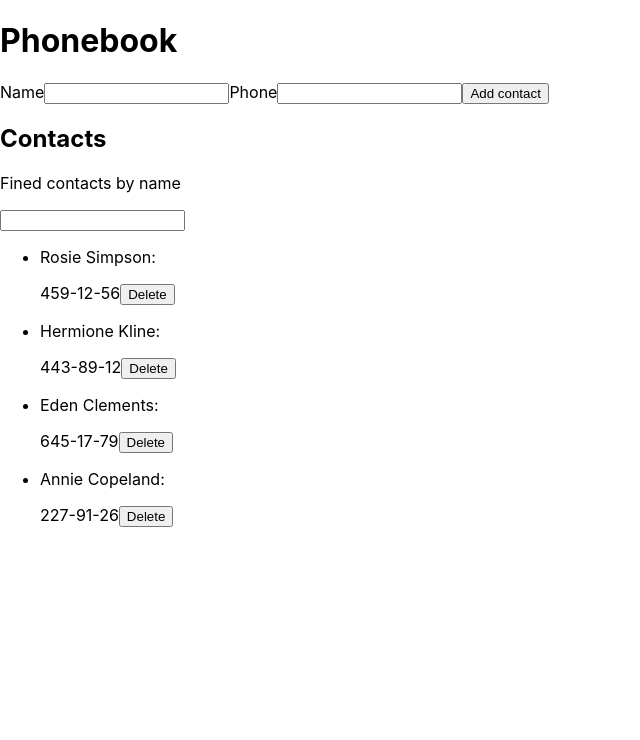
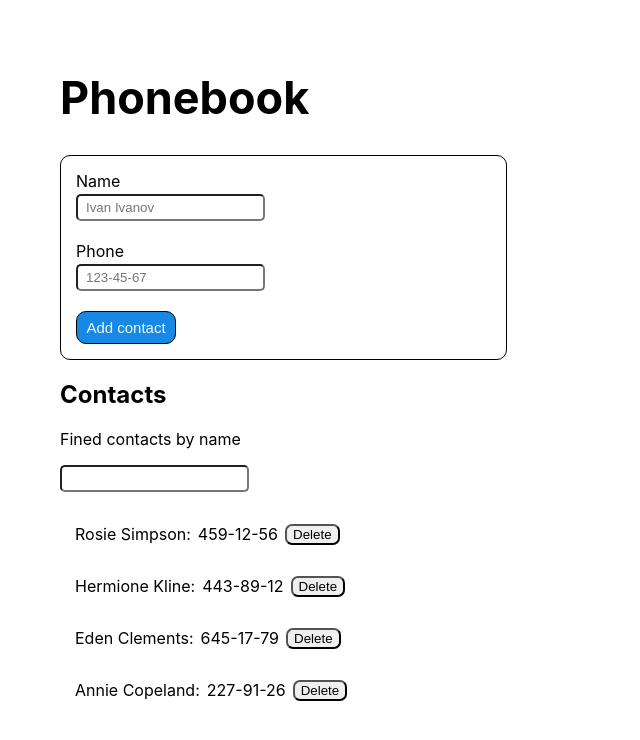
Before and after one commit to KanterIV/goit-react-hw-02-phonebook, a React (Create React App) app: page / in a window 1280 px wide. Shown: the top 740 px of the page, without its empty margins (0-640 px from the left). Built offline with nearby package versions, Linux system fonts and the light colour scheme.

Commit message:
added css modiles

```diff
--- a/src/App.jsx
+++ b/src/App.jsx
@@ -2,6 +2,7 @@ import React, { Component } from 'react';
 import ContactForm from 'components/ContactForm/ContactForm';
 import ContactList from 'components/ContactList/ContactList';
 import Filter from 'components/Filter/Filter';
+import css from './App.module.css';
 
 export class App extends Component {
   state = {
@@ -53,8 +54,8 @@ export class App extends Component {
       return contact.name.toLowerCase().includes(filter.toLowerCase());
     });
     return (
-      <div>
-        <h1>Phonebook</h1>
+      <div className={css.wrapper}>
+        <h1 className={css.formTitle}>Phonebook</h1>
         <ContactForm handleAddContact={this.handleAddContact} />
         <h2>Contacts</h2>
         <Filter
--- /dev/null
+++ b/src/App.module.css
@@ -0,0 +1,6 @@
+.wrapper {
+  padding: 40px 0 0 60px;
+}
+.formTitle {
+  font-size: 45px;
+}
--- a/src/components/ContactForm/ContactForm.jsx
+++ b/src/components/ContactForm/ContactForm.jsx
@@ -1,5 +1,6 @@
 import React, { Component } from 'react';
 import { nanoid } from 'nanoid';
+import css from './ContactForm.module.css';
 
 export default class ContactForm extends Component {
   state = {
@@ -31,33 +32,39 @@ export default class ContactForm extends Component {
     // const { handleInputChange } = this.props;
     // console.log(handleInputChange);
     return (
-      <form onSubmit={this.handleSubmit}>
+      <form onSubmit={this.handleSubmit} className={css.contactsForm}>
         <label>
           Name
           <input
+            className={css.contactsFormInput}
             onChange={this.handleContactsInputChange}
             type="text"
             name="name"
             pattern="^[a-zA-Zа-яА-Я]+(([' \-][a-zA-Zа-яА-Я ])?[a-zA-Zа-яА-Я]*)*$"
             title="Name may contain only letters, apostrophe, dash and spaces. For example Adrian, Jacob Mercer, Charles de Batz de Castelmore d'Artagnan"
             value={this.state.name}
+            placeholder="Ivan Ivanov"
             required
           />
         </label>
         <label>
           Phone
           <input
+            className={css.contactsFormInput}
             onChange={this.handleContactsInputChange}
             type="tel"
             name="number"
             pattern="\+?\d{1,4}?[ .\-\s]?\(?\d{1,3}?\)?[ .\-\s]?\d{1,4}[ .\-\s]?\d{1,4}[ .\-\s]?\d{1,9}"
             title="Phone number must be digits and can contain spaces, dashes, parentheses and can start with +"
             value={this.state.number}
+            placeholder="123-45-67"
             required
           />
         </label>
 
-        <button type="submit">Add contact</button>
+        <button type="submit" className={css.contactsFormBtn}>
+          Add contact
+        </button>
       </form>
     );
   }
--- /dev/null
+++ b/src/components/ContactForm/ContactForm.module.css
@@ -0,0 +1,34 @@
+.contactsForm {
+  display: flex;
+  flex-direction: column;
+  gap: 20px;
+
+  width: 430px;
+  padding: 15px 0 15px 15px;
+  border: 1px solid black;
+  border-radius: 10px;
+}
+
+.contactsFormBtn {
+  width: 100px;
+  font-size: 15px;
+  font-weight: 500;
+  padding: 7px 5px 7px 5px;
+  border: 1px solid black;
+  border-radius: 10px;
+  cursor: pointer;
+
+  color: aliceblue;
+  background-color: rgb(23, 136, 228);
+}
+
+.contactsFormBtn:hover {
+  background-color: blue;
+}
+
+.contactsFormInput {
+  display: block;
+  margin-top: 3px;
+  border-radius: 5px;
+  padding: 4px 0 4px 8px;
+}
--- a/src/components/ContactList/ContactList.jsx
+++ b/src/components/ContactList/ContactList.jsx
@@ -1,11 +1,12 @@
 import ContactListItem from 'components/ContactListItem/ContactListItem';
 import React, { Component } from 'react';
+import css from './ContactsList.module.css';
 
 export default class ContactList extends Component {
   render() {
     const { contactsArr, deleteContact } = this.props;
     return (
-      <ul>
+      <ul className={css.contactsList}>
         {contactsArr.map(contact => {
           const { id, name, number } = contact;
           return (
--- /dev/null
+++ b/src/components/ContactList/ContactsList.module.css
@@ -0,0 +1,3 @@
+.contactsList {
+  padding-left: 15px;
+}
--- a/src/components/ContactListItem/ContactListItem.jsx
+++ b/src/components/ContactListItem/ContactListItem.jsx
@@ -1,13 +1,15 @@
 import React, { Component } from 'react';
+import css from './ContactListItem.module.css';
 
 export default class ContactListItem extends Component {
   render() {
     const { contactId, contactName, contactNumber, deleteContact } = this.props;
     return (
-      <li>
+      <li className={css.contactListItem}>
         <p>{`${contactName}: `}</p>
         <span>{contactNumber}</span>
         <button
+          className={css.deleteBtn}
           onClick={() => deleteContact(contactId)}
           type="button"
           name={contactId}
--- /dev/null
+++ b/src/components/ContactListItem/ContactListItem.module.css
@@ -0,0 +1,15 @@
+.contactListItem {
+  display: flex;
+  align-items: center;
+  gap: 7px;
+}
+
+.deleteBtn {
+  border-radius: 7px;
+  cursor: pointer;
+}
+
+.deleteBtn:hover {
+  background-color: maroon;
+  color: aliceblue;
+}
--- a/src/components/Filter/Filter.jsx
+++ b/src/components/Filter/Filter.jsx
@@ -1,4 +1,5 @@
 import React, { Component } from 'react';
+import css from './Filter.module.css';
 
 export default class Filter extends Component {
   render() {
@@ -6,7 +7,12 @@ export default class Filter extends Component {
     return (
       <>
         <p>Fined contacts by name</p>
-        <input onChange={handleInputChange} type="text" name="filter" />
+        <input
+          className={css.filterInput}
+          onChange={handleInputChange}
+          type="text"
+          name="filter"
+        />
       </>
     );
   }
--- /dev/null
+++ b/src/components/Filter/Filter.module.css
@@ -0,0 +1,4 @@
+.filterInput {
+  border-radius: 5px;
+  padding: 4px 0 4px 8px;
+}
```
